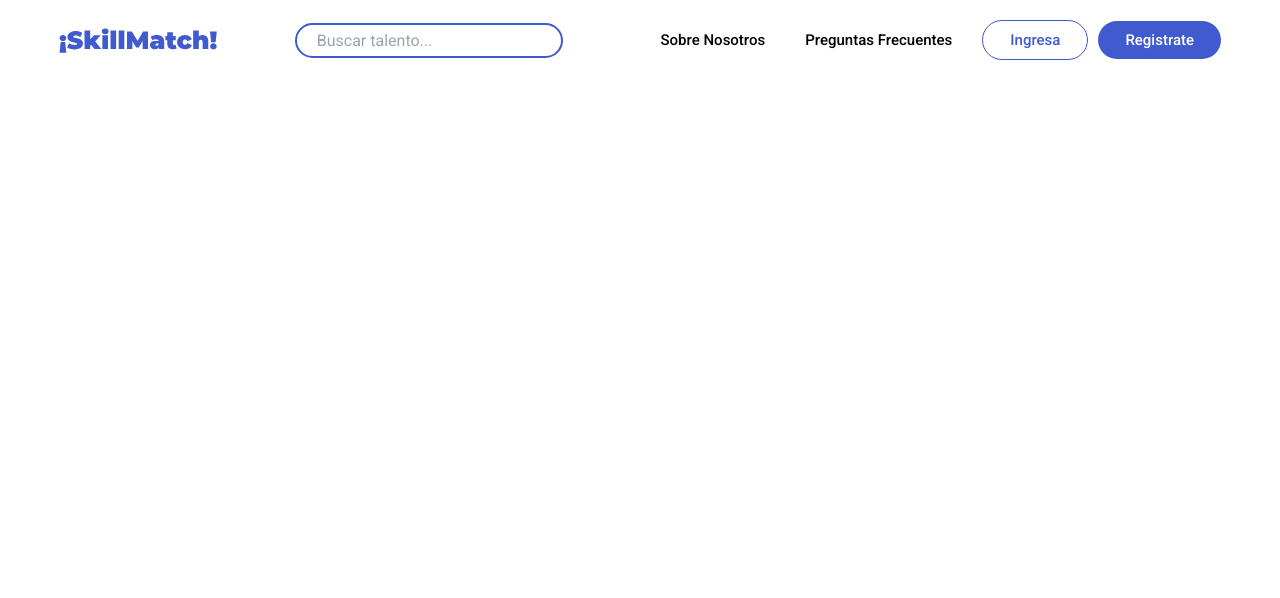
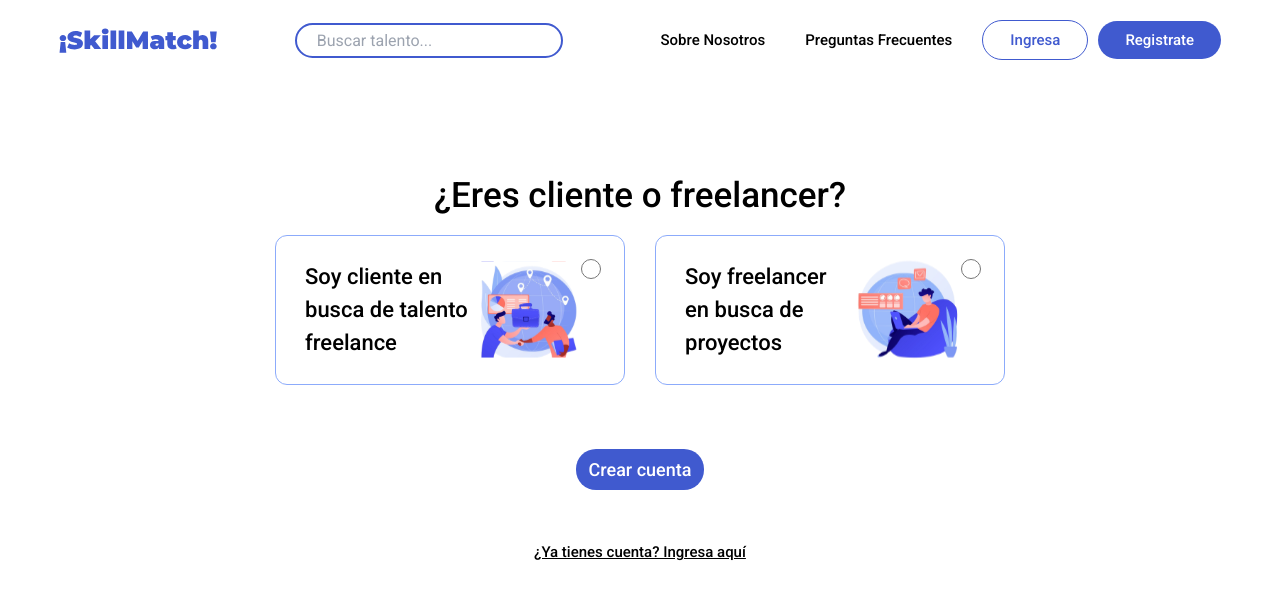
Before and after one commit to No-Country-simulation/s16-15-t-php-react, a React (Vite) app in the folder Frontend/: page /firstQuestionregister in a window 1280 px wide. Shown: the top 598 px of the page. Built offline with nearby package versions, Linux system fonts and the light colour scheme.

Commit message:
done firstQuestionRegister. Needs to send choosed opt

```diff
--- a/Frontend/src/App.jsx
+++ b/Frontend/src/App.jsx
@@ -4,6 +4,7 @@ import Navbar from './components/navbar/Navbar'
 import LandingPage from './pages/LandingPage'
 import LoginPage from './pages/LoginPage';
 import RegisterFormPage from './pages/RegisterFormPage';
+import FirstQuestionRegisterPage from './pages/FirstQuestionRegisterPage';
 
 function App() {
 
@@ -15,6 +16,7 @@ function App() {
           <Route path='/' element={<LandingPage />}/>
           <Route path='/login' element={<LoginPage />} />
           <Route path='/registerForm' element={<RegisterFormPage />} />
+          <Route path='/firstQuestionregister' element={<FirstQuestionRegisterPage />} />
         </Routes>
       </div>
     </Router>
--- a/Frontend/src/components/button/ButtonGrey.jsx
+++ b/Frontend/src/components/button/ButtonGrey.jsx
@@ -1,7 +1,6 @@
 import React from 'react'
-import PropTypes from 'prop-types'
+import { Link } from 'react-router-dom'
 import '../../styles/buttons.css'
-import { Link } from 'react-router-dom'
 
 const ButtonGrey = ({to, text, img}) => {
   return (
--- /dev/null
+++ b/Frontend/src/components/card/CardRegisterQuestion.jsx
@@ -0,0 +1,34 @@
+import React, { useState } from 'react';
+import '../../styles/cardRegisterQuestion.css';
+import registerCard1 from '../../assets/registerCard1.svg';
+import registerCard2 from '../../assets/registerCard2.svg';
+
+const CardRegisterQuestion = () => {
+  const [selectedOption, setSelectedOption] = useState('');
+
+  const handleOptionChange = (option) => {
+    setSelectedOption(option);
+    console.log(option);
+  };
+
+  return (
+    <div id="div-card">
+        <div id="div-card1" onClick={() => handleOptionChange('client')} className={selectedOption === 'client' ? 'selected' : ''}>
+            <span>Soy cliente en busca de talento <br/>freelance</span>
+            <img src={registerCard1} alt="Client" />
+            <div className="div-radio">
+                <input type="radio" checked={selectedOption === 'client'} onChange={() => handleOptionChange('client')}/>
+            </div>
+        </div>
+        <div id="div-card2" onClick={() => handleOptionChange('freelancer')} className={selectedOption === 'freelancer' ? 'selected' : ''}>
+            <span>Soy freelancer <br/>en busca de proyectos</span>
+            <img src={registerCard2} alt="Freelancer" />
+            <div className="div-radio">
+                <input type="radio" checked={selectedOption === 'freelancer'} onChange={() => handleOptionChange('freelancer')}/>
+            </div>
+        </div>
+    </div>
+  );
+};
+
+export default CardRegisterQuestion;
--- /dev/null
+++ b/Frontend/src/pages/FirstQuestionRegisterPage.jsx
@@ -0,0 +1,27 @@
+import React, { useState } from 'react';
+import { Link } from 'react-router-dom';
+import '../styles/firstQuestionRegisterPage.css';
+import CardRegisterQuestion from '../components/card/CardRegisterQuestion';
+import ButtonBg from '../components/button/ButtonBg';
+
+const FirstQuestionRegisterPage = () => {
+
+  return (
+    <main id="tag-main">
+        <div id="div-title">
+            <h2>¿Eres cliente o freelancer?</h2>
+        </div>
+        <div id="div-cards">
+            <CardRegisterQuestion></CardRegisterQuestion>
+        </div>
+        <div id="div-but-log">
+            <ButtonBg to="/registerForm" text="Crear cuenta"></ButtonBg>
+        </div>
+        <Link id="linkID" className="link" to="/login">
+            ¿Ya tienes cuenta? Ingresa aquí
+        </Link>
+    </main>
+  )
+}
+
+export default FirstQuestionRegisterPage
--- a/Frontend/src/pages/LoginPage.jsx
+++ b/Frontend/src/pages/LoginPage.jsx
@@ -17,12 +17,10 @@ const LoginPage = () => {
         setEmail(value);
         console.log('Email actualizado:', value);
     };
-
     const handlePasswordChange = (value) => {
         setPassword(value);
         console.log('Password actualizado:', value);
     };
-
     const handleSubmit = (e) => {
         e.preventDefault();
     };
--- /dev/null
+++ b/Frontend/src/styles/cardRegisterQuestion.css
@@ -0,0 +1,46 @@
+#div-card {
+    display: flex;
+}
+
+#div-card span {
+    font-size: 22px;
+    font-weight: 500;
+    padding: 2%
+}
+
+#div-card1, #div-card2 {
+    display: flex;
+    align-items: center;
+    margin: auto;
+    height: 150px;
+    width: 380px;
+    border: 1px solid #8CABFB;
+    border-radius: 12px;
+    padding: 3%;
+    margin-left: 2%;
+    margin-right: 2%;
+}
+
+#div-card1:hover, #div-card2:hover {
+    cursor: pointer
+}
+
+#div-card img {
+    height: 105px;
+    width: 105px;
+}
+
+.div-radio {
+    height: 100%;
+    align-items: start;
+    align-content: start;
+}
+
+.div-radio input {
+    height: 20px;
+    width: 20px;
+}
+
+.div-radio input {
+    cursor: pointer;
+}
--- /dev/null
+++ b/Frontend/src/styles/firstQuestionRegisterPage.css
@@ -0,0 +1,39 @@
+/* Uso id porque si usara main chocaría con, por ej, landingPage */
+#tag-main {
+    margin-top: 7%;
+}
+
+#tag-main h2 {
+    font-weight: 500;
+    width: 100%;
+}
+
+#div-title {
+    display: flex;
+    text-align: center;
+}
+
+#div-cards {
+    display: flex;
+    justify-content: center;
+    margin-top: 1%;
+}
+
+#div-but-log {
+    display: flex;
+    justify-content: center;
+    margin-top: 5%;
+}
+
+#div-but-log a {
+    font-size: 18px;
+}
+#div-but-log button {
+    font-size: 18px;
+    padding-right: 1%;
+    padding-left: 1%;
+}
+
+#tag-main a {
+    margin-top: 4%;
+}
```
Also changed, not shown: Frontend/src/assets/registerCard1.svg (added), Frontend/src/assets/registerCard2.svg (added).
